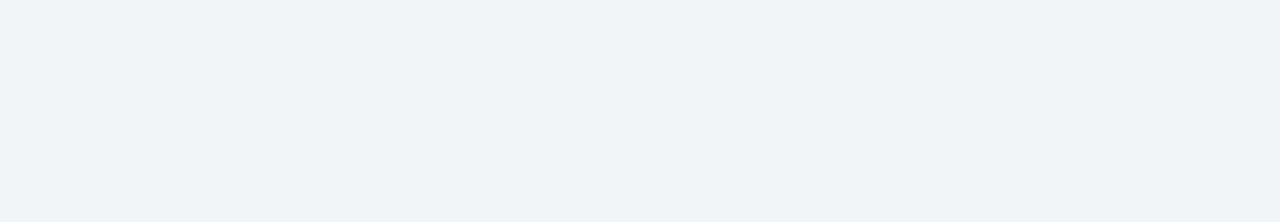
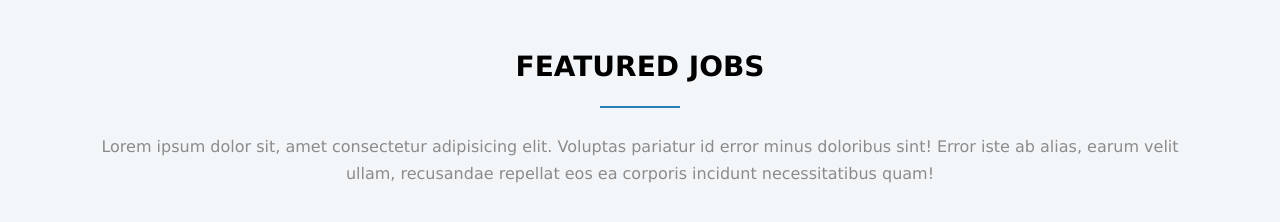
Before and after one commit to themehdiq/Jobs-List-Section, a plain HTML site: page index.html in a window 1280 px wide. Drawn offline with Linux system fonts and the light colour scheme.

Commit message:
heading text part done

```diff
--- a/index.html
+++ b/index.html
@@ -9,7 +9,17 @@
   </head>
   <body>
     <div class="jobs-list">
-      <div class="container"></div>
+      <div class="container">
+        <div class="heading-text">
+          <h1>featured jobs</h1>
+          <p>
+            Lorem ipsum dolor sit, amet consectetur adipisicing elit. Voluptas
+            pariatur id error minus doloribus sint! Error iste ab alias, earum
+            velit ullam, recusandae repellat eos ea corporis incidunt
+            necessitatibus quam!
+          </p>
+        </div>
+      </div>
     </div>
   </body>
 </html>
--- a/style.css
+++ b/style.css
@@ -14,6 +14,7 @@
 
 body {
     background-color: #f3f6f9;
+    font-family: Verdana, Geneva, Tahoma, sans-serif;
 }
 
 .container {
@@ -45,3 +46,31 @@ body {
     padding-top: 50px;
     padding-bottom: 50px;
 }
+
+.jobs-list .heading-text {
+    text-align: center;
+    margin-bottom: 50px;
+}
+
+.jobs-list .heading-text h1 {
+    text-transform: uppercase;
+    font-size: 28px;
+    margin-bottom: 50px;
+    position: relative;
+}
+
+.jobs-list .heading-text h1::after {
+    content: "";
+    position: absolute;
+    width: 80px;
+    height: 2px;
+    bottom: 0;
+    left: 50%;
+    background-color: var(--blue-color);
+    transform: translate(-50%, 25px);
+}
+
+.jobs-list .heading-text p {
+    color: #8b8b8b;
+    line-height: 1.7;
+}
```
